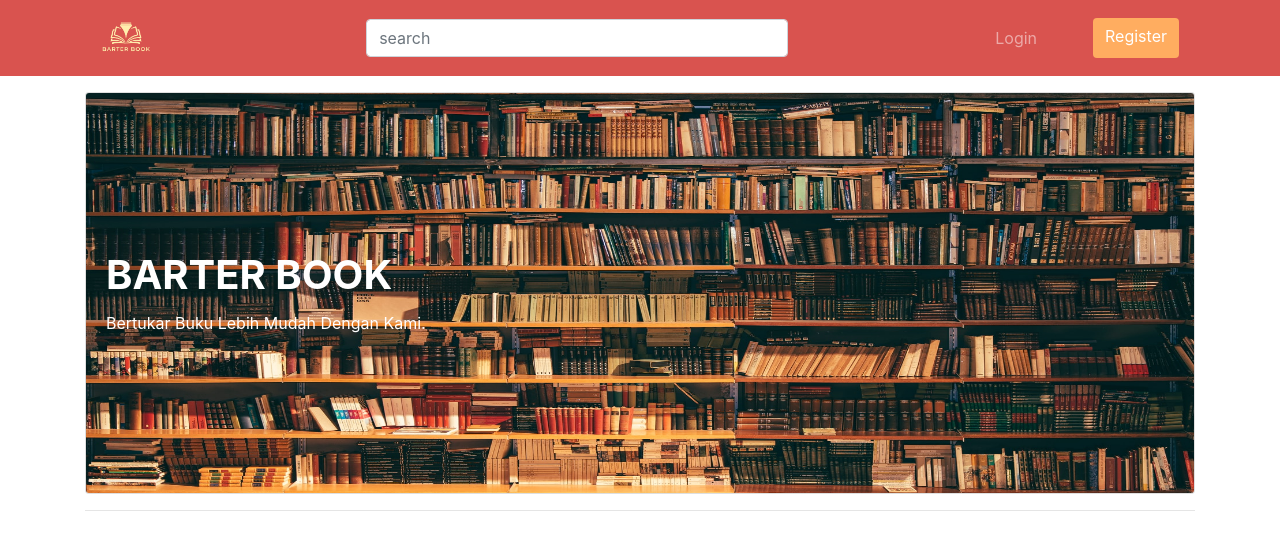
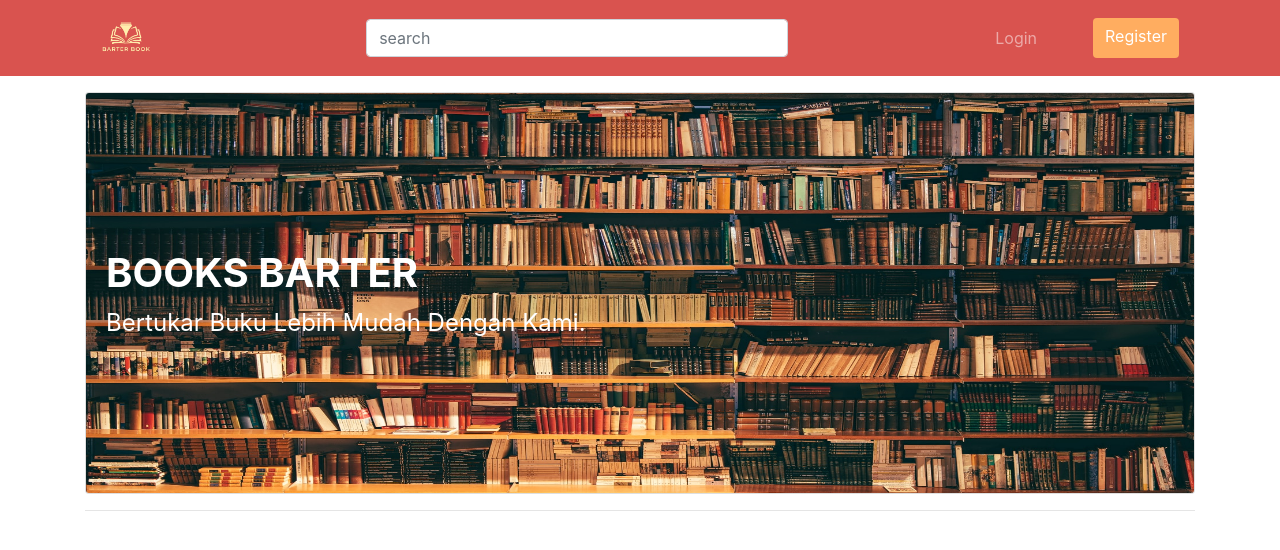
Before and after one commit to albertdimasa/mini-project, a Nuxt app: page / in a window 1280 px wide. Shown: the top 550 px of the page. Built offline with nearby package versions, Linux system fonts and the light colour scheme.

Commit message:
little modify landing page

```diff
--- a/pages/index.vue
+++ b/pages/index.vue
@@ -10,10 +10,10 @@
         text-variant="white"
       >
         <div class="d-flex flex-column justify-content-center h-100">
-          <b-card-title class="font-weight-bold" title-tag="h1"
-            >BARTER BOOK</b-card-title
+          <b-card-title class="h1 font-weight-bold">BOOKS BARTER</b-card-title>
+          <b-card-text class="h4 font-weight-normal">
+            Bertukar Buku Lebih Mudah Dengan Kami.</b-card-text
           >
-          <b-card-text> Bertukar Buku Lebih Mudah Dengan Kami.</b-card-text>
         </div>
       </b-card>
       <hr />
```
